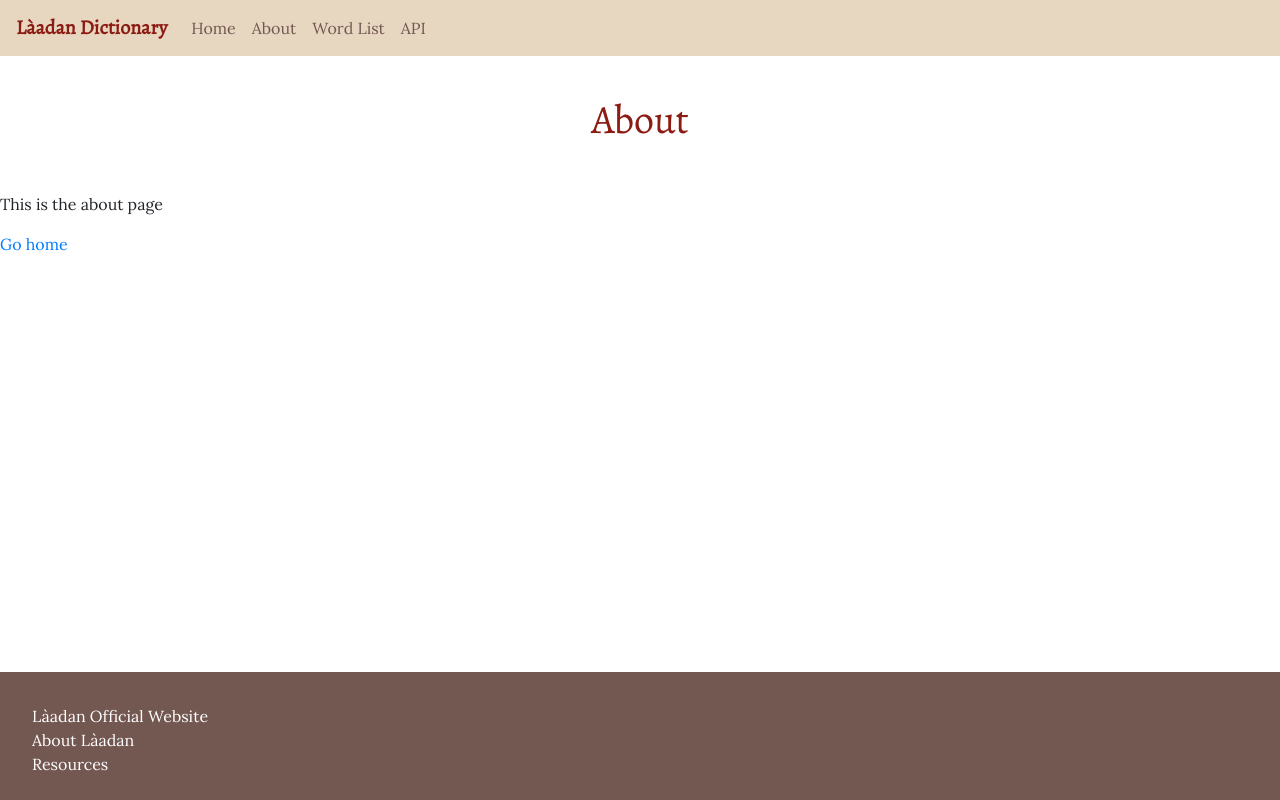
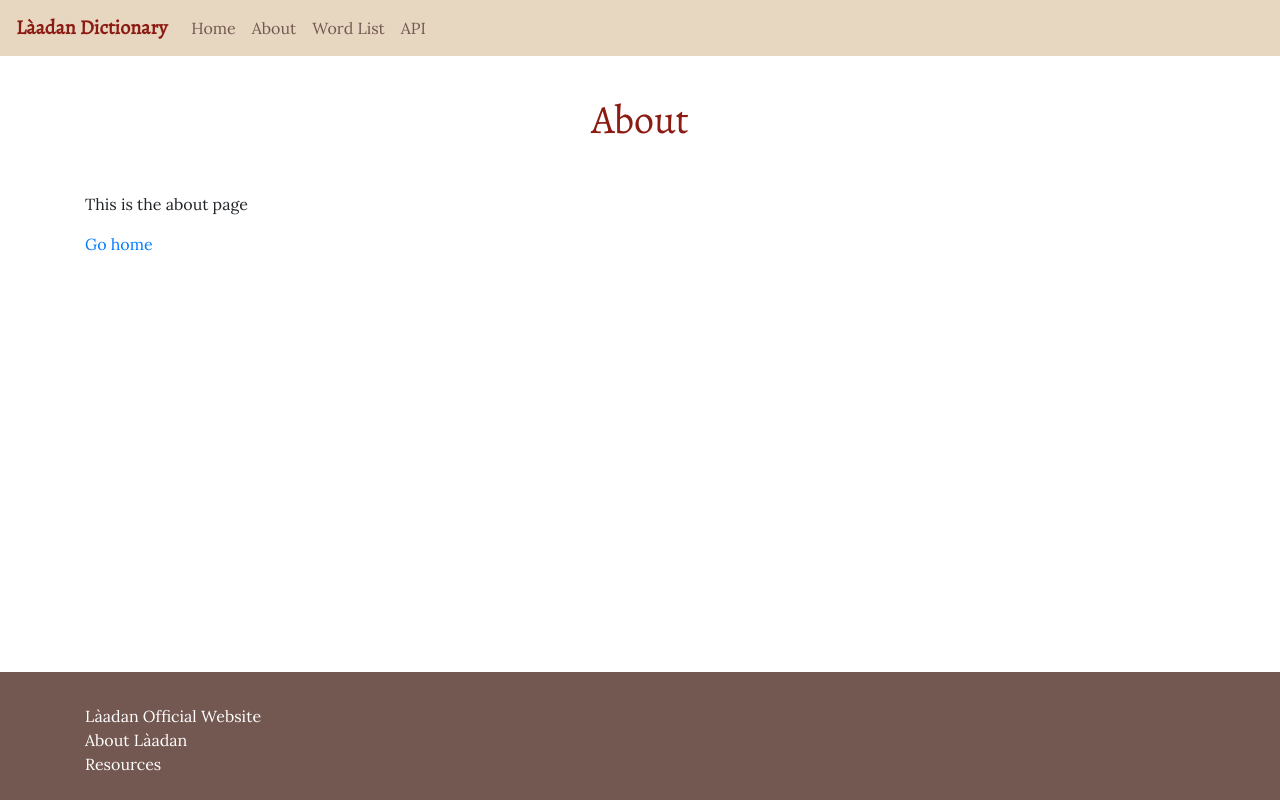
Before and after one commit to corscheid/laadan-dict, a Next.js app: page /about in a window 1280 px wide. Built offline with nearby package versions, Linux system fonts and the light colour scheme.

Commit message:
fix layout containers

```diff
--- a/components/Layout.tsx
+++ b/components/Layout.tsx
@@ -19,10 +19,12 @@ const Layout = ({ children, title = 'This is the default title' }: Props) => (
       <Navbar />
     </header>
     <main>
-      {children}
+      <div className="container">
+        {children}
+      </div>
     </main>
     <footer className="footer">
-      <div className="contanier">
+      <div className="container">
         <ul>
           <li>
             <a href="https://laadanlanguage.com">Làadan Official Website</a>
```
